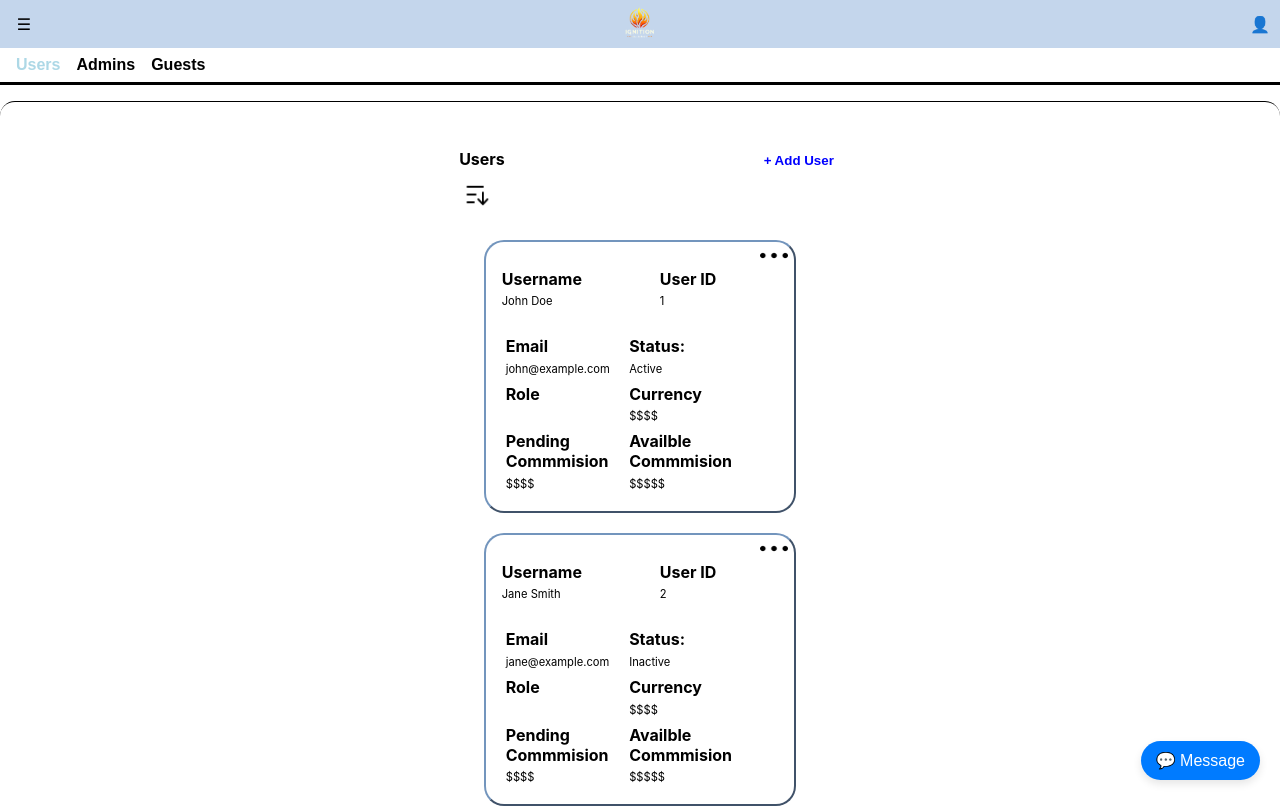
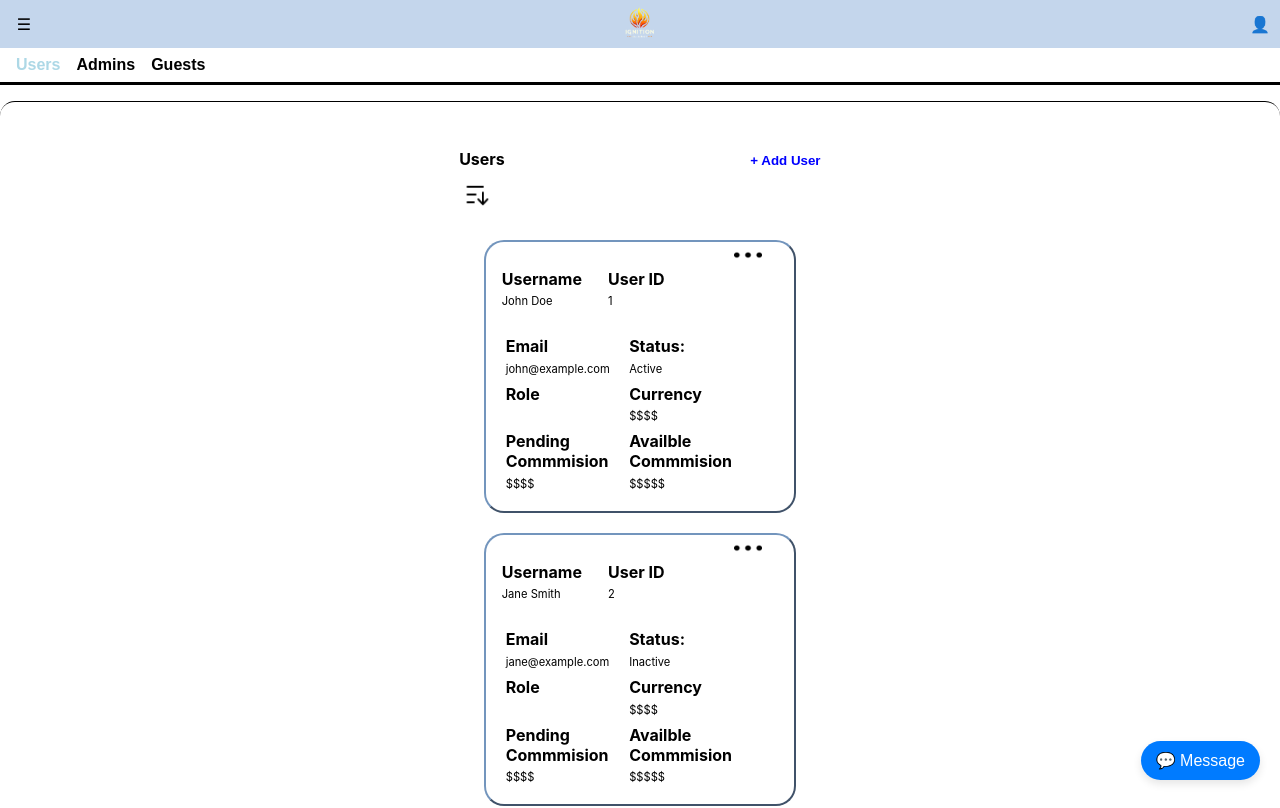
Before and after one commit to Stephen-Terera/Stephen-Terera.github.io, a React (Create React App) app: page /network in a window 1280 px wide. Shown: the top 808 px of the page. Built offline with nearby package versions, Linux system fonts and the light colour scheme.

Commit message:
Trialing sizing

```diff
--- a/src/css/tiles.css
+++ b/src/css/tiles.css
@@ -68,7 +68,8 @@
     padding: 10px;
     padding-top: 0.5em;
     color: blue;
-    margin-left: 1em;
+    margin-left: 0.5em;
+    margin-right: 1em;
     justify-self: end;
 }
 .users-table{
@@ -114,7 +115,8 @@
 }
 .more-info{
     background-color: transparent;
-    margin-left: auto;
+    margin-left: 9em;
+    padding-top: 0;
     margin-right: 0;
     text-align: right;
     grid-column: 2; ;
```
Also changed, not shown: 6 other files (tests, documents, lock files or other folders).
